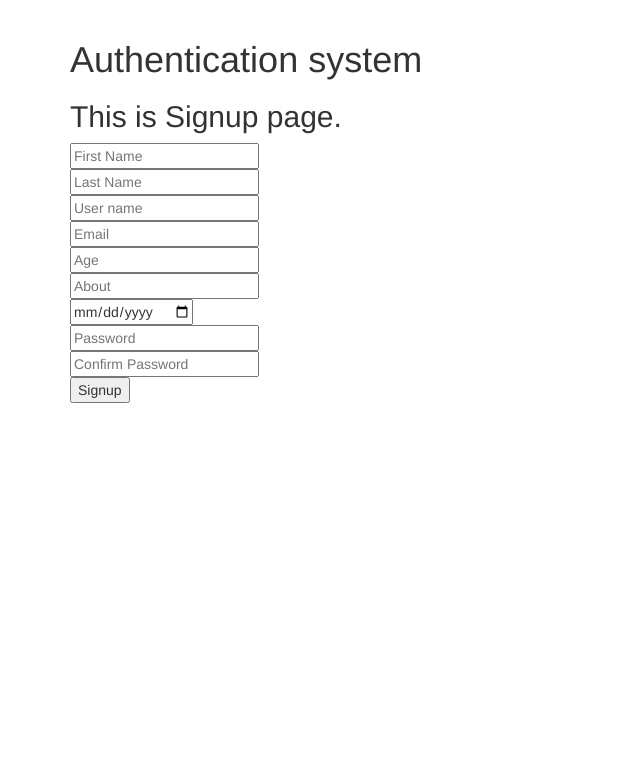
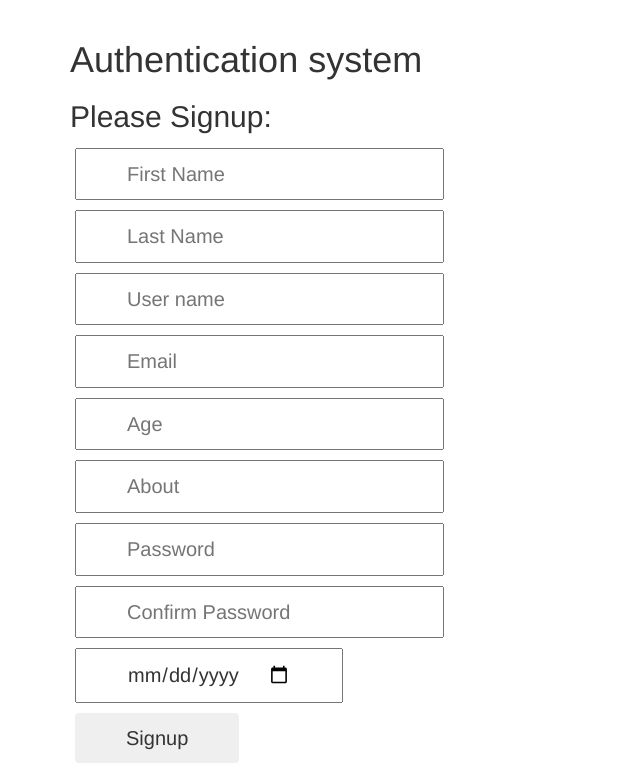
Before and after one commit to dhruviturakhia12/Django-Practice-Repo, a Django app: page /signup/ in a window 1280 px wide. Shown: the part 52-820 px from the top of the page, without its empty margins (0-640 px from the left). Before the commit the page ends 455 px from the top, so only its background shows below. Run offline with Django 4.2, Linux system fonts and the light colour scheme; some libraries are stand-ins or nearby versions.

```diff
--- a/django_projects/templates/signup.html
+++ b/django_projects/templates/signup.html
@@ -3,20 +3,26 @@
 {% block title%}Signup{% endblock %}
 
 {% block main%}
-<h2>This is Signup page.</h2>
+<style>
+.btn, .input{
+padding:10px 50px;
+margin: 5px;
+font-size:20px
+</style>
+<h2>Please Signup:</h2>
 <form method="post">
     {% csrf_token %}
     {{ form.as_p}}
-        <input type="text" name="first_name" placeholder="First Name"><br>
-        <input type="text" name="last_name" placeholder="Last Name"><br>
-        <input type="text" name="username" placeholder="User name"><br>
-        <input type="email" name="email" placeholder="Email"><br>
-        <input type="number" name="age" placeholder="Age"><br>
-        <input type="text" name="about" placeholder="About"><br>
-        <input type="date" name="birth_date" placeholder="Birth Date"><br>
-        <input type="password" name="password1" placeholder="Password"><br>
-        <input type="password" name="password2" placeholder="Confirm Password"><br>
-        <button type="submit">Signup</button>
+        <input type="text" name="first_name" class="input" placeholder="First Name"><br>
+        <input type="text" name="last_name" class="input" placeholder="Last Name"><br>
+        <input type="text" name="username" class="input" placeholder="User name"><br>
+        <input type="email" name="email" class="input" placeholder="Email"><br>
+        <input type="number" name="age"class="input"  placeholder="Age"><br>
+        <input type="text" name="about" class="input" placeholder="About"><br>
+        <input type="password" name="password1" class="input" placeholder="Password"><br>
+        <input type="password" name="password2" class="input" placeholder="Confirm Password"><br>
+        <input type="date" name="birth_date" class="input" placeholder="Birth Date"><br>
+        <button type="submit" class="btn">Signup</button>
         {% for message in messages %}
         <h3>{{message}}</h3>
         {% endfor %}
--- a/django_projects/users/admin.py
+++ b/django_projects/users/admin.py
@@ -6,7 +6,7 @@ from django.forms import Textarea
 
 class UserAdminConfig(UserAdmin):
     search_fields = ('email', 'user_name', 'first_name','last_name')
-    list_filter = ('email', 'user_name', 'first_name','last_name', 'is_active', 'is_staff')
+    list_filter = ('email', 'user_name', 'first_name','last_name',)
     ordering = ('-start_date',)
     list_display = ('email', 'user_name', 'first_name','last_name',
                     'is_active', 'is_staff')
@@ -19,7 +19,7 @@ class UserAdminConfig(UserAdmin):
         (None, {
             'classes': ('wide',),
             'fields': (
-                'email', 'user_name', 'first_name', 'password1', 'password2', 'is_active', 'is_staff', 'about', 'age',
+                'email', 'user_name', 'first_name','last_name', 'password1', 'password2', 'is_active', 'is_staff', 'about', 'age',
                 'birth_date')}
          ),
     )
```
Also changed, not shown: django_projects/templates/home.html (+10 -4 lines), django_projects/templates/login.html (+9 -3 lines), django_projects/templates/password.html (+8 -1 lines).
